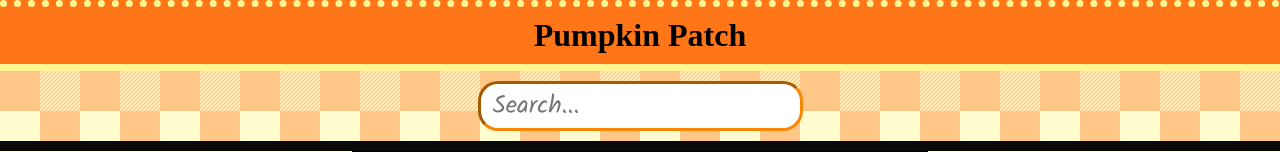
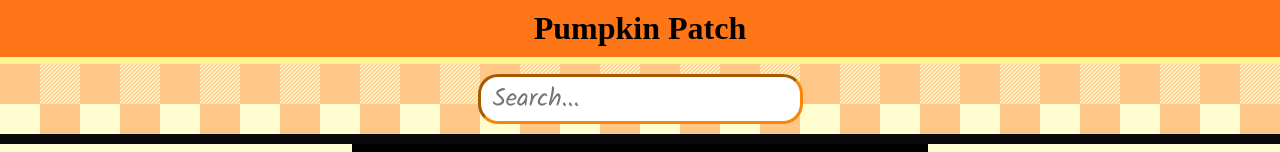
Before and after one commit to David-UM/L-Gallery, a React (Vite) app: page / in a window 1280 px wide. Shown: the top 152 px of the page. Built offline with nearby package versions, Linux system fonts and the light colour scheme; a web font is replaced by a local one.

Commit message:
Quitando la decoracion del top

```diff
--- a/src/styles/TheHeader.css
+++ b/src/styles/TheHeader.css
@@ -7,7 +7,7 @@
 	justify-content: center;
 	font-family: 'Fuzzy Bubbles', cursive;
 	border-bottom: 7px solid #fff591;
-	border-top: 7px dotted #fff591;
+
 }
 
 .myheader-title {
```
